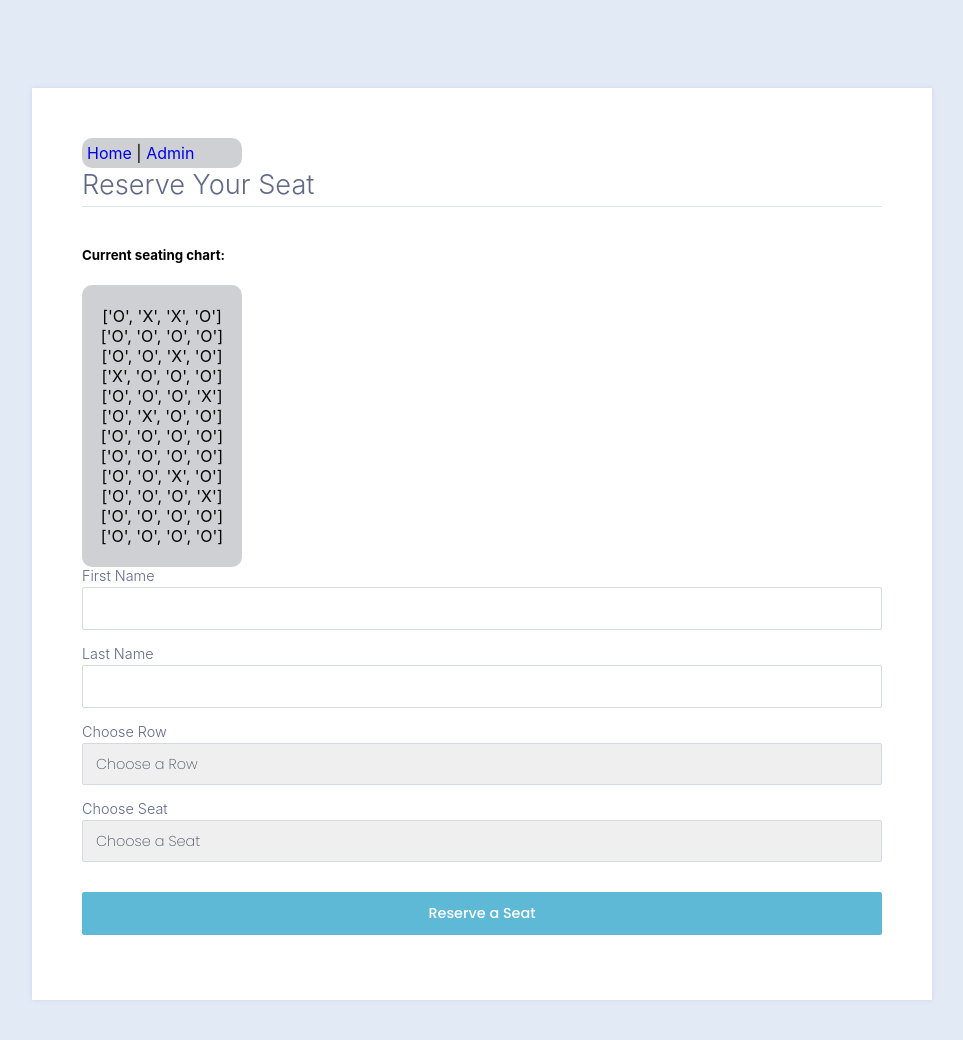
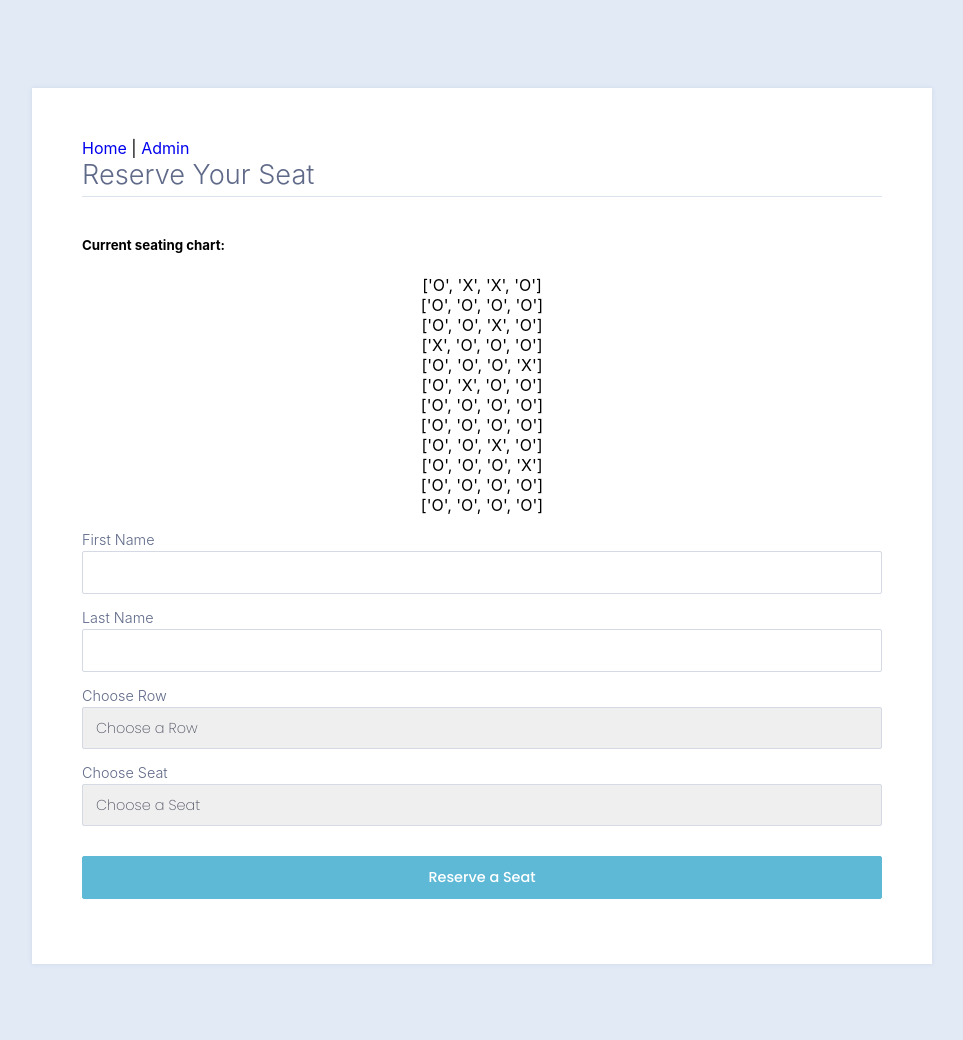
Before and after one commit to bjbzrc/trip-reservation-system, a Flask app: page /reservations in a window 1280 px wide. Shown: the top 1040 px of the page, without its empty margins (158-1121 px from the left). Run offline with Flask 2, Linux system fonts and the light colour scheme; some libraries are stand-ins or nearby versions.

Commit message:
Add files via upload

```diff
--- a/it-4320-final-proj/flask_wtforms_tutorial/static/css/forms.css
+++ b/it-4320-final-proj/flask_wtforms_tutorial/static/css/forms.css
@@ -37,9 +37,7 @@ label {
   font-weight: 300;
 }
 
-input,
-textarea,
-select {
+input, textarea, select {
   padding: 10px 13px;
   margin-bottom: 15px;
   width: -webkit-fill-available;
@@ -145,16 +143,9 @@ i {
   margin: auto;
 }
 
-.chart-format {
+.seating-chart {
   background-color: #ced0d3;
   padding: 5px;
   width: 150px;
   border-radius: 10px;
 }
-
-#button-format {
-  background-color: #ced0d3;
-  padding: 5px;
-  width: 150px;
-  border-radius: 10px;
-}
```
